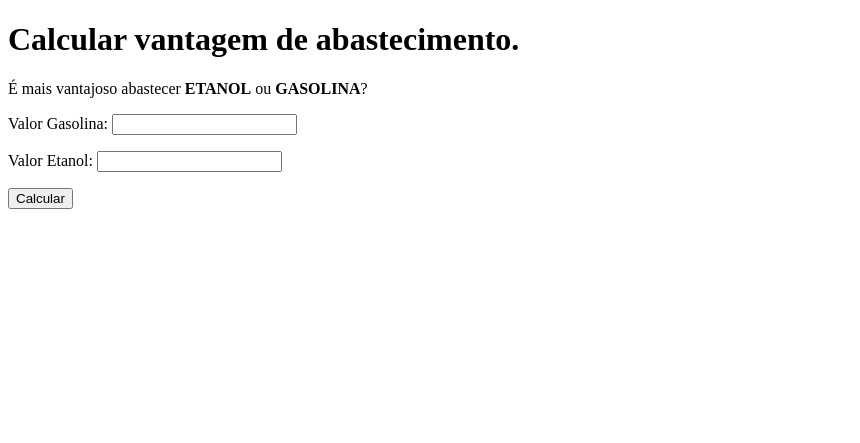
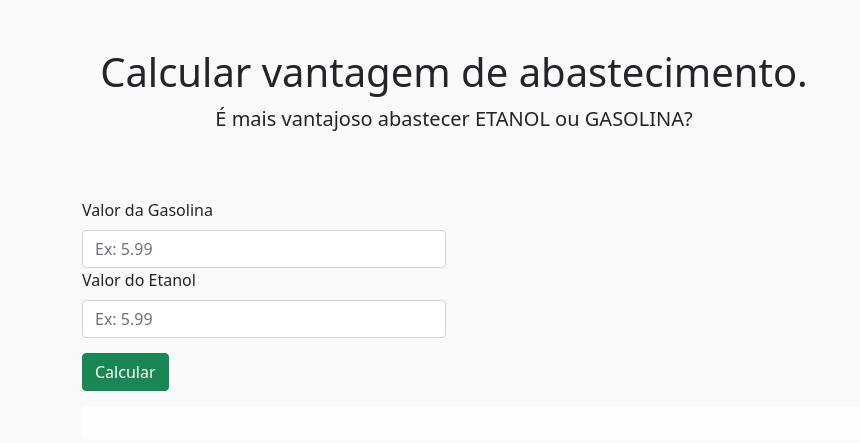
Before and after one commit to Lucas-Fernandes1/calculo-abastecimento, a plain HTML site: page index.html in a window 1280 px wide. Shown: the whole page, without its empty margins (0-860 px from the left). Drawn offline with nearby package versions, Linux system fonts and the light colour scheme.

Commit message:
Inserção de bootstrap ao formulário

```diff
--- a/gasolinaOuAlcool.js
+++ b/gasolinaOuAlcool.js
@@ -14,7 +14,7 @@ const rentabilidadeAlcoolOuGasolina = () => {
     }
 
     if (valorVantagem < 1.30) {
-        outResult.textContent = "Não há vantagem em abastecer com etanol, para que hava vantagem o preço da gasolina deve ser menor que: R$ " + valorParaVantagem().toFixed(2).replace(".", ",");
+        outResult.textContent = "Não há vantagem em abastecer com etanol, para que hava vantagem o preço do Etanol deve ser menor que: R$ " + valorParaVantagem().toFixed(2).replace(".", ",");
     } else {
         outResult.textContent = "É mais vantajoso bastecer com etanol.";
     }
--- a/index.html
+++ b/index.html
@@ -1,30 +1,58 @@
 <!DOCTYPE html>
 <html lang="en">
+
 <head>
     <meta charset="UTF-8">
     <meta http-equiv="X-UA-Compatible" content="IE=edge">
     <meta name="viewport" content="width=device-width, initial-scale=1.0">
+    <link href="https://cdn.jsdelivr.net/npm/bootstrap@5.1.3/dist/css/bootstrap.min.css" rel="stylesheet"
+        integrity="sha384-1BmE4kWBq78iYhFldvKuhfTAU6auU8tT94WrHftjDbrCEXSU1oBoqyl2QvZ6jIW3" crossorigin="anonymous">
     <title>Etanol x Gasolina</title>
 </head>
-<body>
 
-    <h1>Calcular vantagem de abastecimento.</h1>
-    <p> É mais vantajoso abastecer <b>ETANOL</b> ou <b>GASOLINA</b>? </p>
+<style>
+    body{
+        height: 10em;
+        position: relative
+    }
 
-    <p>
-        Valor Gasolina:
-        <input type="text" name="" id="inGasolina">
-    </p>
+    #btCalcular{
+        margin-top: 2%;
+        margin-bottom: 2%;
+    }
+</style>
 
-    <p>
-        Valor Etanol:
-        <input type="text" name="" id="inEtanol">
-    </p>
+<body class="bg-light">
+    <div class="container">
+        <div class="col-md-7 col-lg-8">
+            <div class="py-5 text-center">
+                <h1>Calcular vantagem de abastecimento.</h1>
+                <p class="lead"> É mais vantajoso abastecer <b>ETANOL</b> ou <b>GASOLINA</b>? </p>
+            </div>
 
-    <input type="button" value="Calcular" id="btCalcular">
+            <form class="needs-validation" novalidate>
 
-    <pre id="outResult"></pre>
+                <div class="row g-3">
+                    <div class="col-sm-6">
+                        <label for="gasolina" class="form-label">Valor da Gasolina</label>
+                        <input type="text" class="form-control" id="inGasolina" placeholder="Ex: 5.99" value="" required>
+                    </div>
+                </div>
 
-    <script src="./gasolinaOuAlcool.js"></script>
+                <div class="row g-3">
+                    <div class="col-sm-6">
+                        <label for="etanol" class="form-label">Valor do Etanol</label>
+                        <input type="text" class="form-control" id="inEtanol" placeholder="Ex: 5.99" value="" required>
+                    </div>
+                </div>
+
+            </form>
+
+            <input type="button" value="Calcular" id="btCalcular" class="btn btn-success">
+        </div>
+
+        <pre id="outResult" class="alert alert-light" role="alert"></pre>
+        <script src="./gasolinaOuAlcool.js"></script>
 </body>
+
 </html>
```
